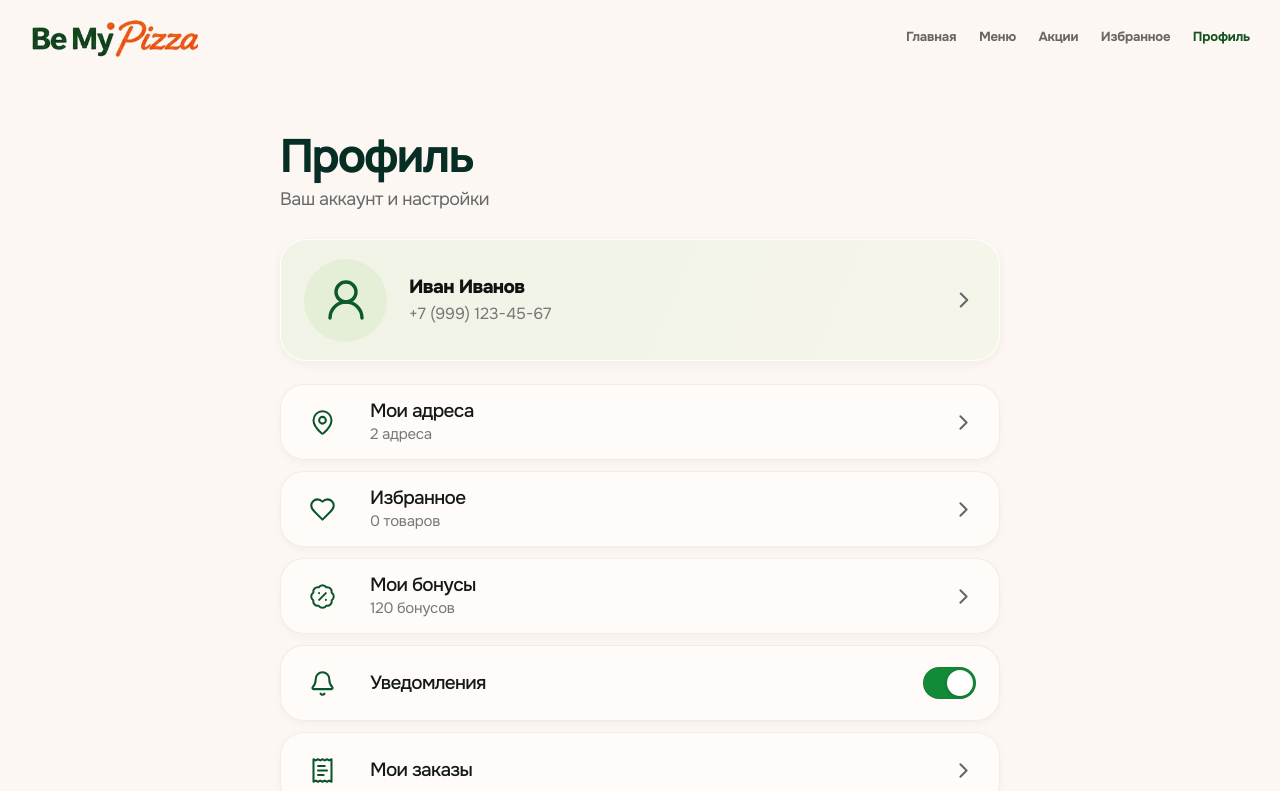
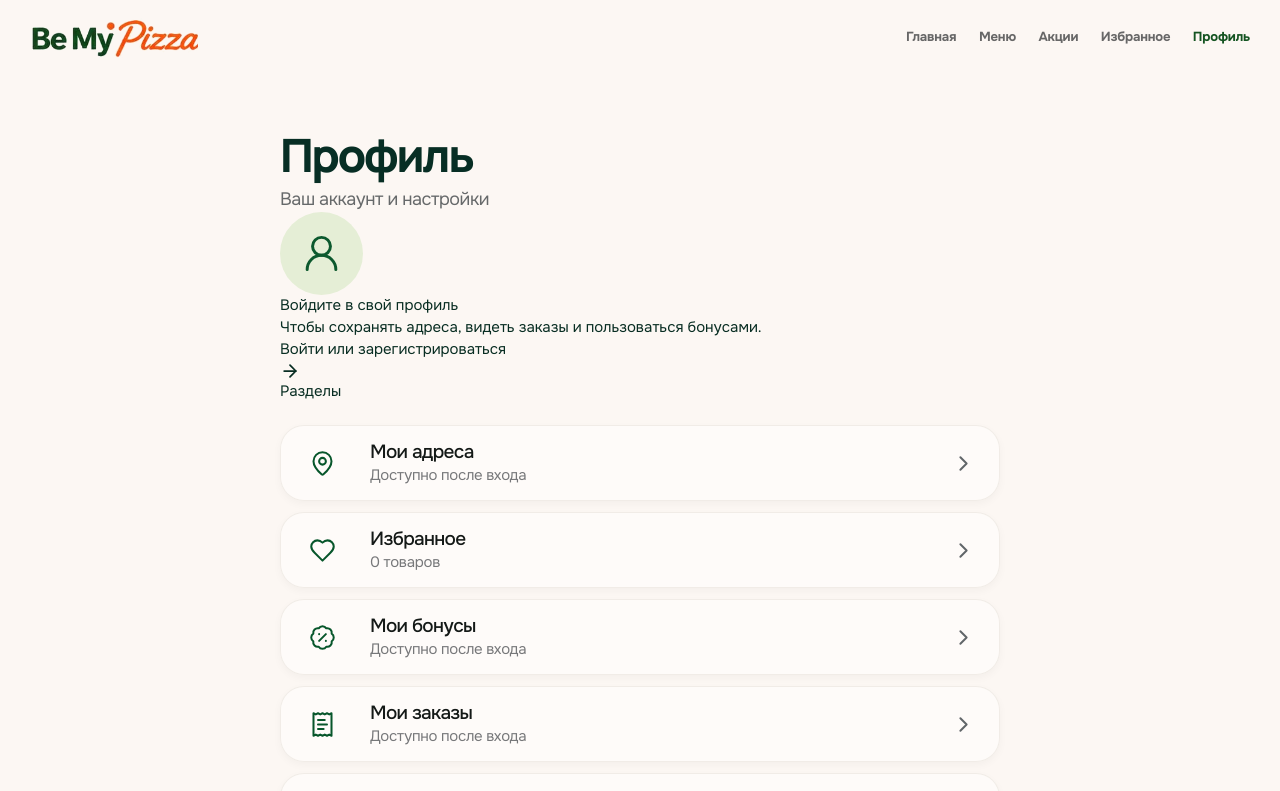
Before and after one commit to Ryt1nger/Be-My-Pizza, a React (Vite) app in the folder apps/customer/: page /profile in a window 1280 px wide. Shown: the top 791 px of the page. Built offline with nearby package versions, Linux system fonts and the light colour scheme.

Commit message:
feat(profile): guest sign-in invitation; remove fake customer data

```diff
--- a/apps/customer/src/pages/ProfilePage.tsx
+++ b/apps/customer/src/pages/ProfilePage.tsx
@@ -1,73 +1,66 @@
-import { useEffect, useState } from 'react';
 import { Link } from 'react-router-dom';
 import {
-  BadgePercent, Bell, ChevronRight, Heart, Headset, Info,
-  LogOut, MapPin, ReceiptText, UserRound
+  ArrowRight, BadgePercent, ChevronRight, Heart, Headset, Info,
+  MapPin, ReceiptText, UserRound
 } from 'lucide-react';
 import { useFavoritesStore } from '@/features/favorites/favoritesStore';
 import './account-pages.css';
 
-type RowProps = {
-  to: string;
-  title: string;
-  detail?: string;
-  Icon: typeof MapPin;
+type RowProps={
+  to:string;
+  title:string;
+  detail?:string;
+  Icon:typeof MapPin;
 };
 
 function ProfileRow({to,title,detail,Icon}:RowProps){
   return <Link to={to} className="bmp-account-row">
-    <span className="bmp-account-row-icon"><Icon size={27} strokeWidth={1.8} aria-hidden="true"/></span>
+    <span className="bmp-account-row-icon">
+      <Icon size={27} strokeWidth={1.8} aria-hidden="true"/>
+    </span>
     <span className="bmp-account-row-copy">
       <span className="bmp-account-row-title">{title}</span>
       {detail&&<span className="bmp-account-row-detail">{detail}</span>}
     </span>
-    <ChevronRight className="bmp-account-row-chevron" size={25} strokeWidth={1.9} aria-hidden="true"/>
+    <ChevronRight className="bmp-account-row-chevron" size={25}
+      strokeWidth={1.9} aria-hidden="true"/>
   </Link>;
 }
 
 export function ProfilePage(){
   const favoriteCount=useFavoritesStore(state=>state.ids.length);
-  const [notifications,setNotifications]=useState(()=>{
-    try{return window.localStorage.getItem('bmp.notifications')!=='off';}
-    catch{return true;}
-  });
-  useEffect(()=>{
-    try{window.localStorage.setItem('bmp.notifications',notifications?'on':'off');}
-    catch{ /* storage can be disabled in private browsing */ }
-  },[notifications]);
-
-  return <section className="bmp-account-page bmp-profile-page" aria-labelledby="bmp-profile-title">
+  // No authenticated session or SMS/OAuth provider is connected yet.
+  // Never invent a user name, phone number, addresses, points, or order history.
+  return <section className="bmp-account-page bmp-profile-page"
+    aria-labelledby="bmp-profile-title">
     <header className="bmp-page-heading">
       <h1 id="bmp-profile-title">Профиль</h1>
       <p>Ваш аккаунт и настройки</p>
     </header>
 
-    <Link to="/auth" className="bmp-profile-person" aria-label="Настройки аккаунта">
-      <span className="bmp-profile-avatar"><UserRound size={48} strokeWidth={1.7} aria-hidden="true"/></span>
-      <span className="bmp-profile-person-copy">
-        <strong>Иван Иванов</strong>
-        <span>+7 (999) 123-45-67</span>
+    <div className="bmp-profile-guest">
+      <span className="bmp-profile-avatar" aria-hidden="true">
+        <UserRound size={43} strokeWidth={1.65}/>
       </span>
-      <ChevronRight size={26} strokeWidth={1.9} aria-hidden="true"/>
-    </Link>
+      <div className="bmp-profile-guest-copy">
+        <h2>Войдите в свой профиль</h2>
+        <p>Чтобы сохранять адреса, видеть заказы и пользоваться бонусами.</p>
+      </div>
+      <Link to="/auth" className="bmp-profile-login">
+        Войти или зарегистрироваться
+        <ArrowRight size={20} strokeWidth={2.1} aria-hidden="true"/>
+      </Link>
+    </div>
 
+    <h2 className="bmp-profile-section-title">Разделы</h2>
     <div className="bmp-profile-links">
-      <ProfileRow to="/delivery" title="Мои адреса" detail="2 адреса" Icon={MapPin}/>
+      <ProfileRow to="/auth" title="Мои адреса" detail="Доступно после входа" Icon={MapPin}/>
       <ProfileRow to="/favorites" title="Избранное" detail={favoriteCount+' товаров'} Icon={Heart}/>
-      <ProfileRow to="/bonuses" title="Мои бонусы" detail="120 бонусов" Icon={BadgePercent}/>
-      <label className="bmp-account-row bmp-notifications-row">
-        <span className="bmp-account-row-icon"><Bell size={27} strokeWidth={1.8} aria-hidden="true"/></span>
-        <span className="bmp-account-row-copy"><span className="bmp-account-row-title">Уведомления</span></span>
-        <span className="bmp-toggle">
-          <input type="checkbox" checked={notifications} onChange={event=>setNotifications(event.target.checked)}
-            aria-label="Уведомления" />
-          <span className="bmp-toggle-track" aria-hidden="true"/>
-        </span>
-      </label>
-      <ProfileRow to="/orders" title="Мои заказы" Icon={ReceiptText}/>
+      <ProfileRow to="/auth" title="Мои бонусы" detail="Доступно после входа" Icon={BadgePercent}/>
+      <ProfileRow to="/auth" title="Мои заказы" detail="Доступно после входа" Icon={ReceiptText}/>
+      <ProfileRow to="/delivery" title="Доставка и оплата" Icon={MapPin}/>
       <ProfileRow to="/support" title="Поддержка" Icon={Headset}/>
       <ProfileRow to="/about" title="О приложении" Icon={Info}/>
     </div>
-    <Link to="/auth" className="bmp-profile-logout"><LogOut size={26} strokeWidth={1.9} aria-hidden="true"/>Выйти из аккаунта</Link>
   </section>;
 }
```
